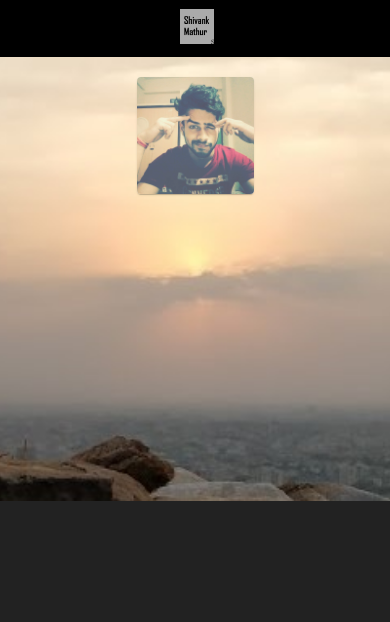
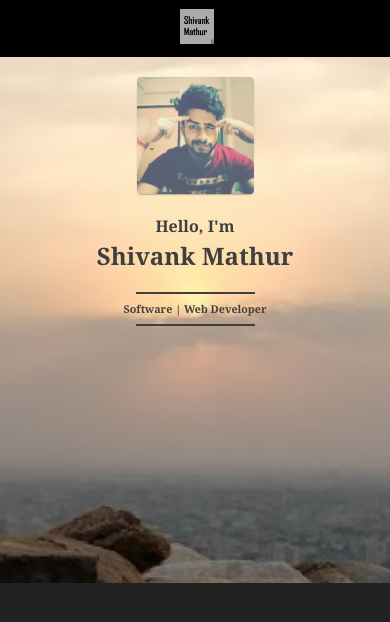
Before and after one commit to shivumat/Resume, a React (Create React App) app: page / in a window 390 px wide. Shown: the top 622 px of the page. Built offline with nearby package versions, Linux system fonts and the light colour scheme.

Commit message:
Home Partial

```diff
--- /dev/null
+++ b/src/container/home/Home.css
@@ -0,0 +1,11 @@
+.home{
+    height: 100%;
+}
+.homeTitle  {
+    height: 100%;
+}
+@media screen and (max-width: 600px) {
+    .homeTitle{
+      height: 70%;
+    }
+  }
--- a/src/container/home/Home.js
+++ b/src/container/home/Home.js
@@ -1,22 +1,14 @@
 import React from 'react';
-import { makeStyles } from '@material-ui/core/styles';
+import './Home.css'
 import Grid from '@material-ui/core/Grid';
 import TitlePanel from '../titlePanel/TitlePanel';
 
-
-const useStyles = makeStyles((theme) => ({
-  root: {
-    height: '100%',
-  },
-}));
-
 export default function Home() {
-  const classes = useStyles();
 
   return (
-      <Grid container className={classes.root}>
-        <Grid item xs={12} sm={9} md={9} lg={9} xl={9}>
-          <TitlePanel/>
+      <Grid container className="home">
+        <Grid className={"homeTitle"} item xs={12} sm={9} md={9} lg={9} xl={9}>
+          <TitlePanel />
         </Grid>
         <Grid item xs={12} sm={3} md={3} lg={3} xl={3}>
             <div></div>
--- a/src/container/sideBar/TopAppBar.js
+++ b/src/container/sideBar/TopAppBar.js
@@ -10,9 +10,6 @@ import Logo from '../logo/Logo'
 const useStyles = makeStyles({
   list: {
     width: 250,
-  },
-  fullList: {
-    width: 'auto',
   },
   menuButton : {
     backgroundColor : 'black'
@@ -52,7 +49,7 @@ export default function TopAppBar() {
               <Button onClick={toggleDrawer('left', true)}><Logo/></Button>
             </Toolbar>
           </AppBar>
-          <Drawer anchor={'left'} open={state['left']} onClose={toggleDrawer('left', false)}>
+          <Drawer PaperProps={{className : classes.menuButton}} anchor={'left'} open={state['left']} onClose={toggleDrawer('left', false)}>
             {list('left')}
           </Drawer>
         </React.Fragment>
--- /dev/null
+++ b/src/container/title/Title.js
@@ -0,0 +1,37 @@
+import React from 'react';
+import { makeStyles } from '@material-ui/core/styles';
+
+const useStyles = makeStyles((theme) => ({
+    h2: {
+      marginTop: 2,
+      color: "#3f3f3f"
+    },
+    h4: {
+      marginBottom: 2,
+      color: "#3f3f3f"
+    },
+    h6: {
+      marginTop: 2,
+      marginBottom: 2,
+      color: "#3f3f3f"
+    },
+    hr: {
+      width: "30%",
+      borderColor: "#3f3f3f",
+      borderStyle: "solid"
+    }
+  }));
+
+export default function Title() {
+  const classes = useStyles();
+
+  return (
+    <div>
+        <h4 className={classes.h4}>Hello, I'm</h4>
+        <h2 className={classes.h2}>Shivank Mathur</h2>
+        <hr className={classes.hr}/>
+        <h6 className={classes.h6}>Software | Web Developer</h6>
+        <hr className={classes.hr}/>
+    </div>
+  );
+}
--- a/src/container/titlePanel/TitlePanel.js
+++ b/src/container/titlePanel/TitlePanel.js
@@ -1,12 +1,13 @@
 import React from 'react';
 import './TitlePanel.css';
 import MyCard from '../myCard/MyCard';
-
+import Title from '../title/Title';
 
 export default function TitlePanel() {
   return (
     <div className="titlePanel">
         <div className="myCard"><MyCard/></div>
+        <Title/>
     </div>
   );
 }
```
Also changed, not shown: src/static/images/background.jpeg (deleted).
